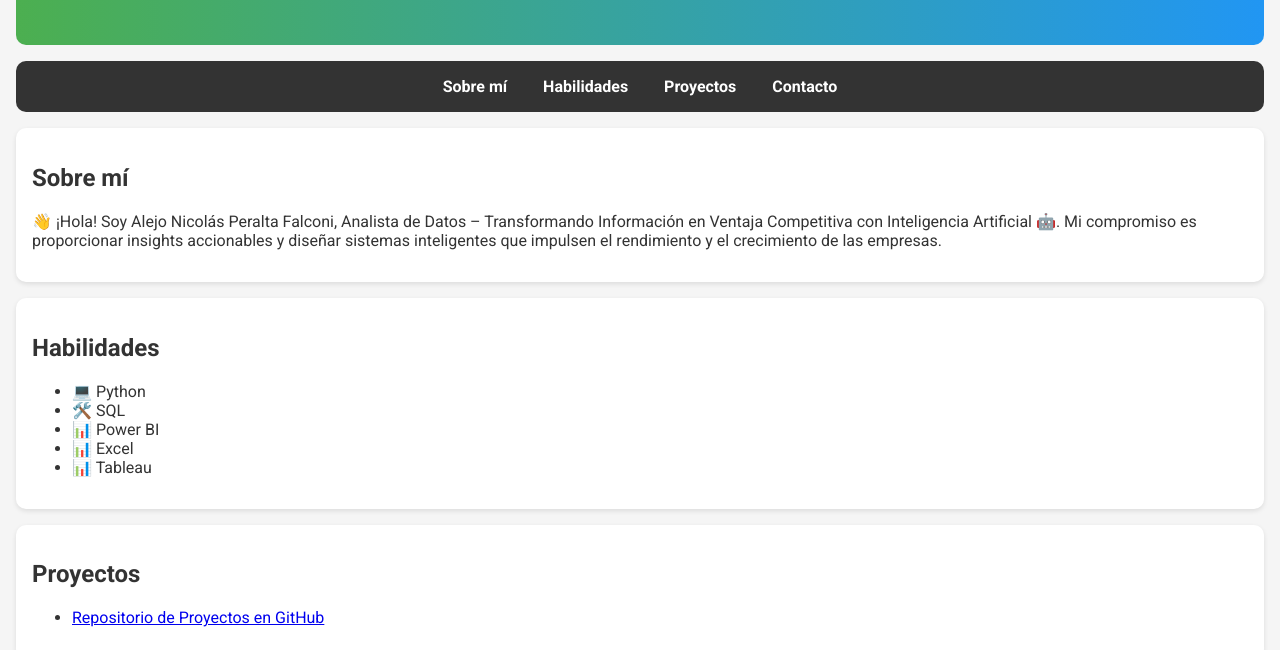
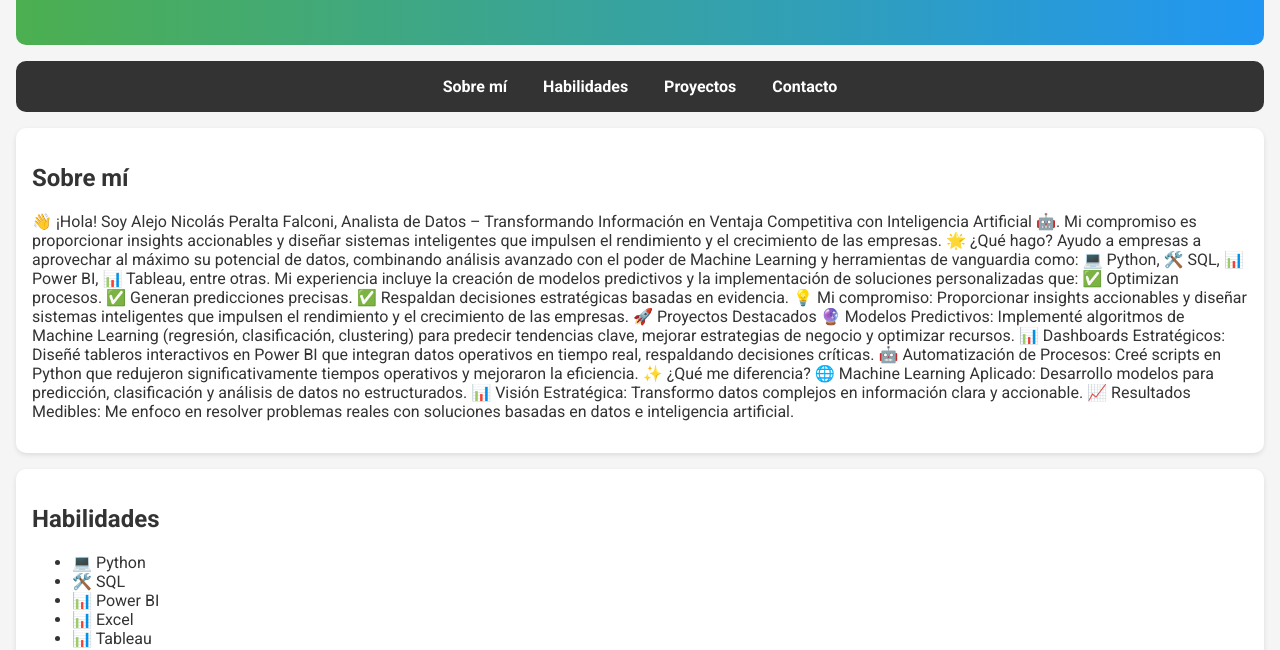
Before and after one commit to APPeralta05/Portfolio, a plain HTML site: page index.html in a window 1280 px wide. Shown: the part 151-801 px from the top of the page. Drawn offline with nearby package versions, Linux system fonts and the light colour scheme.

Commit message:
Update index.html

```diff
--- a/index.html
+++ b/index.html
@@ -139,6 +139,21 @@
     <p>
       👋 ¡Hola! Soy Alejo Nicolás Peralta Falconi, Analista de Datos – Transformando Información en Ventaja Competitiva con Inteligencia Artificial 🤖.
       Mi compromiso es proporcionar insights accionables y diseñar sistemas inteligentes que impulsen el rendimiento y el crecimiento de las empresas.
+      🌟 ¿Qué hago? Ayudo a empresas a aprovechar al máximo su potencial de datos, combinando análisis avanzado con el poder de Machine Learning y herramientas de vanguardia como:
+      💻 Python, 🛠️ SQL, 📊 Power BI, 📊 Tableau, entre otras.
+      Mi experiencia incluye la creación de modelos predictivos y la implementación de soluciones personalizadas que: ✅ Optimizan procesos. ✅ Generan predicciones precisas. ✅ Respaldan decisiones estratégicas basadas en evidencia.
+
+💡 Mi compromiso: Proporcionar insights accionables y diseñar sistemas inteligentes que impulsen el rendimiento y el crecimiento de las empresas.
+
+🚀 Proyectos Destacados 🔮 Modelos Predictivos:
+
+Implementé algoritmos de Machine Learning (regresión, clasificación, clustering) para predecir tendencias clave, mejorar estrategias de negocio y optimizar recursos. 📊 Dashboards Estratégicos:
+
+Diseñé tableros interactivos en Power BI que integran datos operativos en tiempo real, respaldando decisiones críticas. 🤖 Automatización de Procesos:
+
+Creé scripts en Python que redujeron significativamente tiempos operativos y mejoraron la eficiencia. ✨ ¿Qué me diferencia? 🌐 Machine Learning Aplicado: Desarrollo modelos para predicción,
+      clasificación y análisis de datos no estructurados.
+      📊 Visión Estratégica: Transformo datos complejos en información clara y accionable. 📈 Resultados Medibles: Me enfoco en resolver problemas reales con soluciones basadas en datos e inteligencia artificial.
     </p>
   </section>
 
```
